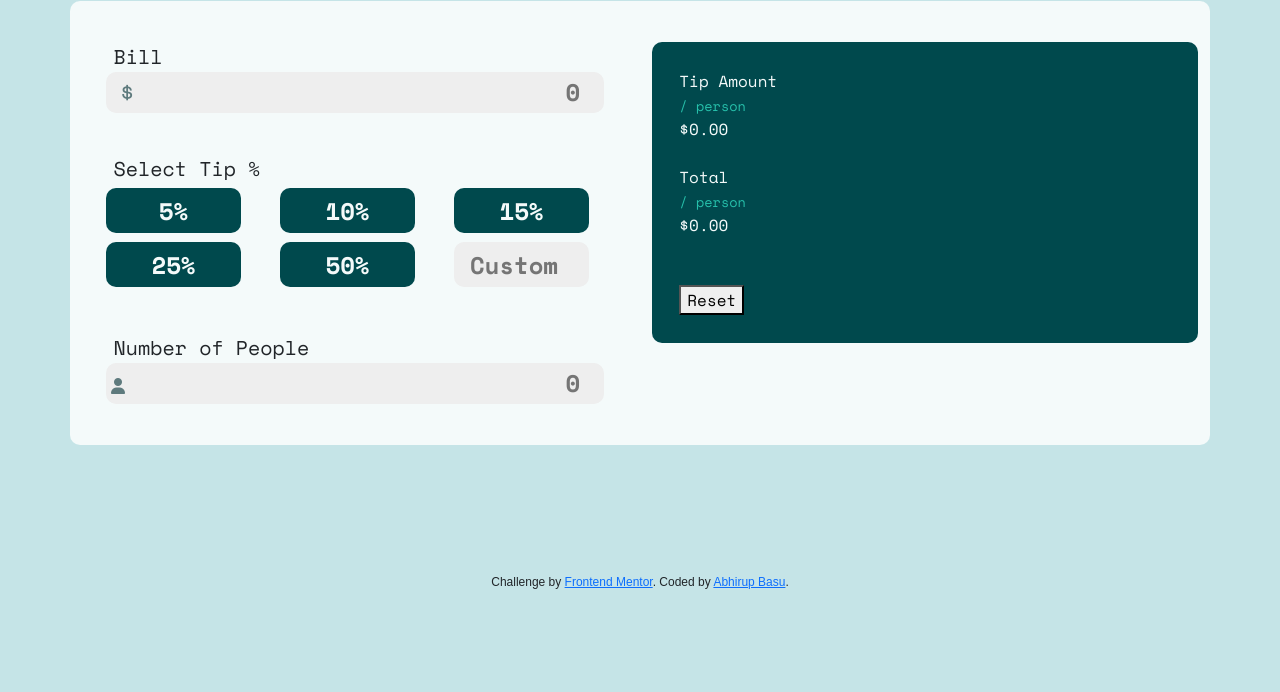
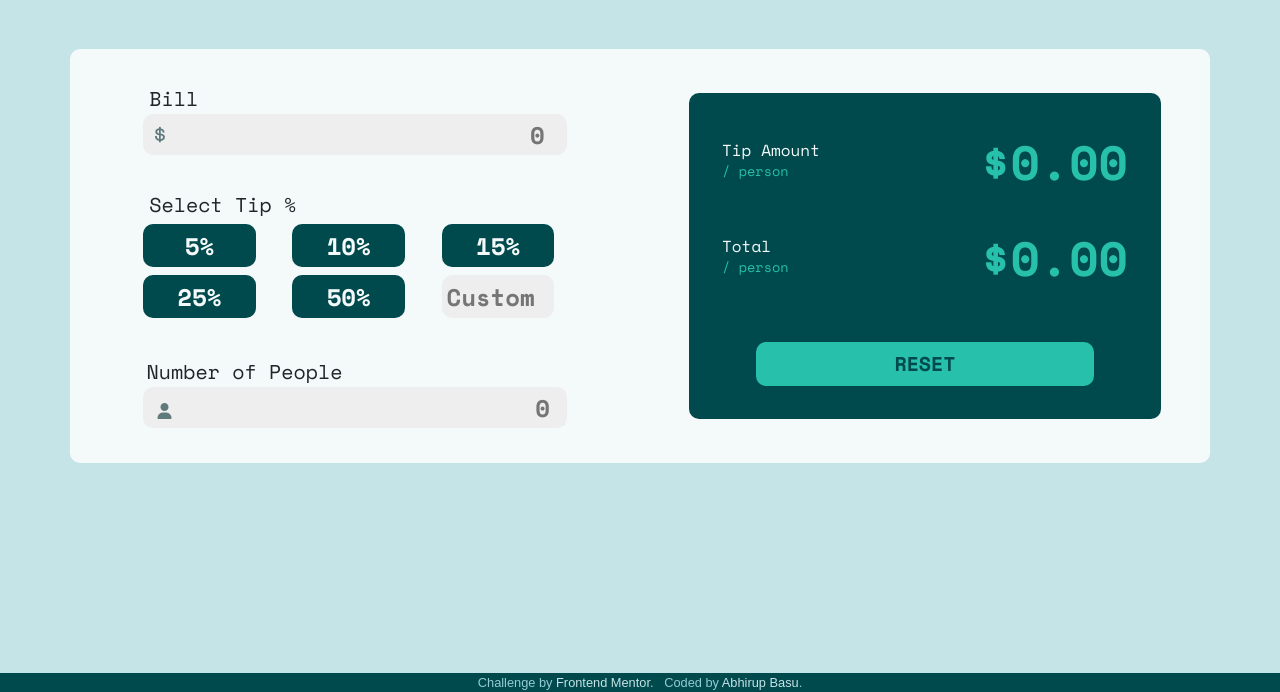
Before and after one commit to basuabhirup/tip-calculator, a plain HTML site: page index.html in a window 1280 px wide. Shown: the part 127-819 px from the top of the page. Drawn offline with nearby package versions, Linux system fonts and the light colour scheme.

Commit message:
Roughly achieved the anticipated structure & style, using HTML & CSS.

```diff
--- a/index.html
+++ b/index.html
@@ -1,5 +1,6 @@
 <!DOCTYPE html>
 <html lang="en">
+
 <head>
   <meta charset="UTF-8">
   <meta name="viewport" content="width=device-width, initial-scale=1.0"> <!-- displays site properly based on user's device -->
@@ -31,6 +32,8 @@
 </head>
 
 <body>
+
+  <h1>SPLITTER</h1>
 
   <div class="container-md calculator-body">
     <div class="row row-cols-1 row-cols-lg-2">
@@ -69,8 +72,16 @@
         </div>
 
         <div class="container-sm no-of-people">
+          <div class="row">
+            <div class="col-7">
               <label for="no-of-people">Number of People</label>
-        <p></p><br>
+            </div>
+            <div class="col-5">
+              <p class="error-text"></p><br>
+            </div>
+          </div>
+
+
           <span class="people-input"><i class="fas fa-user"></i>
             <input type="number" id="no-of-people" name="no-of-people" min="0" placeholder="0"></span>
         </div>
@@ -79,26 +90,30 @@
       <div class="col">
 
         <div class="container-sm tip-result">
-        <div class="tip-amount-text">
-          Tip Amount <br>
+          <div class="row">
+            <div class="col-6 tip-amount-text">
+              <p>Tip Amount</p>
               <span class="per-person">/ person</span>
             </div>
-        <div class="output">
-          <span class="tip-output">$<output name="result-per-head">0.00</output></span>
+            <div class="col-6 output">
+              <span class="tip-output">$<output class="result-per-head" name="result-per-head">0.00</output></span>
+            </div>
           </div>
           <br>
-        <div class="tip-amount-text">
-          Total <br>
+          <div class="row">
+            <div class="col-6 tip-amount-text">
+              <p>Total</p>
               <span class="per-person">/ person</span>
             </div>
-        <div class="output">
-          <span class="tip-output">$<output name="result-total">0.00</output></span>
+            <div class="col-6 output">
+              <span class="tip-output">$<output class="result-total" name="result-total">0.00</output></span>
+            </div>
           </div>
           <br>
           <br>
-
-        <button type="button" name="button">Reset</button>
-
+          <div class="d-grid col-10 mx-auto">
+            <button class="btn reset-button" type="button" name="button">RESET</button>
+          </div>
         </div>
       </div>
     </div>
@@ -107,9 +122,10 @@
 
 
   <div class="attribution">
-    Challenge by <a href="https://www.frontendmentor.io/challenges/tip-calculator-app-ugJNGbJUX" target="_blank">Frontend Mentor</a>.
+    Challenge by <a href="https://www.frontendmentor.io/challenges/tip-calculator-app-ugJNGbJUX" target="_blank">Frontend Mentor</a>. &nbsp;
     Coded by <a href="https://github.com/basuabhirup/tip-calculator" target="_blank">Abhirup Basu</a>.
   </div>
   <script src="index.js" charset="utf-8"></script>
 </body>
+
 </html>
--- a/styles.css
+++ b/styles.css
@@ -2,6 +2,14 @@ body {
   background-color: hsl(185, 41%, 84%);
   font-family: 'Space Mono', monospace;
 }
+
+h1 {
+  font-size: 2rem;
+  text-align: center;
+  line-height: normal;
+  margin: 5% auto 0;
+}
+
  label {
    display: inline;
    font-size: 1.25rem;
@@ -17,8 +25,13 @@ input:focus {
 /* ------------------ Calculator Body ------------------ */
 .calculator-body {
   background-color: hsl(189, 41%, 97%);
-  margin: 10% auto;
+  margin: 5% auto;
   border-radius: 10px;
+}
+
+.col {
+  max-width: 496px;
+  margin: auto;
 }
 
 .col .container-sm {
@@ -76,6 +89,11 @@ input:focus {
   color: hsl(183, 100%, 15%);
 }
 
+.tip-input:focus {
+  text-align: center;
+  border: 1px inset hsl(183, 100%, 15%);
+}
+
 .tip-input.custom {
   color: hsl(183, 100%, 15%);
   background-color: #eee;
@@ -93,6 +111,15 @@ input:focus {
 
 .no-of-people {
   justify-content: space-around;
+}
+
+.error-text {
+  position: relative;
+  top: 1rem;
+  font-size: 1rem;
+  text-align: right;
+  margin: 0 1rem 0 0;
+  color: #f05;
 }
 
 .people-input {
@@ -123,18 +150,10 @@ input:focus {
   width: 90%;
   padding: 0;
   border: 0;
-  margin: 0.5% 1.75% 0.5% 2.5%;
+  margin: 0.5%;
 }
 
-.no-of-people p {
-  display: inline-block;
-  position: relative;
-  left: 15%;
-  top: 0.75rem;
-  font-size: 1rem;
-  text-align-last: right;
-  color: #f05;
-}
+
 
 
 /* ---------------- Tip Amount ----------------- */
@@ -142,8 +161,17 @@ input:focus {
   background-color: hsl(183, 100%, 15%);
   border-radius: 10px;
   color: hsl(189, 41%, 97%);
-  padding: 5%;
+  padding: 7%;
   height: auto;
+}
+
+.row {
+  align-items: center;
+}
+
+.tip-amount-text p {
+  line-height: 1;
+  margin: 0;
 }
 
 .per-person {
@@ -153,10 +181,47 @@ input:focus {
   margin-top: 0;
 }
 
+.output {
+  font-size: 3rem;
+  font-weight: 700;
+  color: hsl(172, 67%, 45%);
+  text-align: right;
+  margin:
+}
+
+.btn.reset-button {
+  background-color: hsl(172, 67%, 45%);
+  color: hsl(183, 100%, 15%);
+  font-size: 1.25rem;
+  font-weight: 700;
+  border-radius: 10px;
+}
+
+.btn.reset-button:hover {
+  background-color: hsl(185, 41%, 84%);
+  cursor: pointer;
+}
+
+
 
 /* ------------------- FOOTER Section ------------------------ */
 .attribution {
+  position: absolute;
+  top: 100vh;
+  width: 100%;
+  background-color: hsl(183, 100%, 15%);
+  color: hsl(185, 41%, 70%);
+  font-size: 0.8rem;
   font-family: sans-serif;
-  font-size: 0.75rem;
   text-align: center;
 }
+
+.attribution a {
+  text-decoration: none;
+  color: hsl(185, 41%, 84%);
+}
+
+.attribution a:hover {
+  color: #fff;
+  cursor: pointer;
+}
```
Lines whose indentation alone changed are shown as unchanged.
